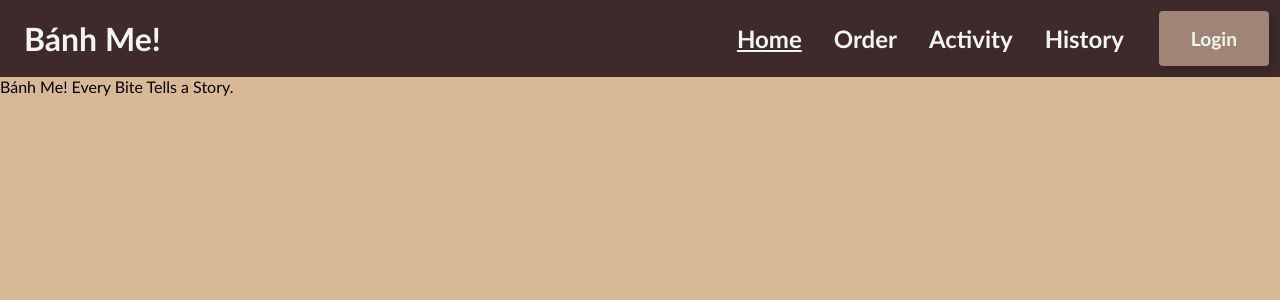
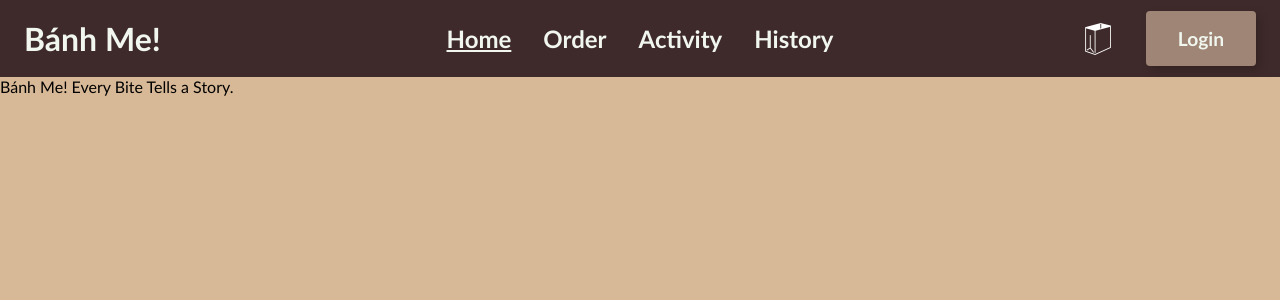
Before and after one commit to phuongwhuynh/BanhMe, a PHP site: page / in a window 1280 px wide. Shown: the top 300 px of the page. Run offline with PHP 8.4, Linux system fonts and the light colour scheme.

Commit message:
Add files via upload

```diff
--- a/app/views/layout.php
+++ b/app/views/layout.php
@@ -17,7 +17,7 @@
 </head>
 <body>
   <header>
-    <div class="logo-container">
+    <div class="left-header">
       <a href="index.php?page=home" class="logo">Bánh Me!</a>
     </div>
     <nav>
@@ -28,8 +28,11 @@
       <li><a href="index.php?page=history" class="navbar-button <?php echo ($page == 'history') ? 'active' : ''; ?>">History</a></li>
       </ul>
     </nav>
-    <div class="login-container">
-      <a href="index.php?page=home" class="login-button">Login</a>
+    <div class="right-header">
+        <a href="index.php?page=home">
+          <img class="cart-image" src="public/images/cart.png">
+        </a>
+        <a href="index.php?page=home" class="login-button">Login</a>
     </div>
   </header>
 
--- a/public/css/style.css
+++ b/public/css/style.css
@@ -23,8 +23,8 @@
 }
 
 
-.logo-container{
-    flex:6;
+.left-header{
+    flex:1;
     display: flex;
     align-items: center;
     justify-content: left;
@@ -39,7 +39,7 @@
 }
 
 nav ul {
-    flex:3;
+    flex:1;
     display: flex;
     justify-content: center;
     align-items: center;
@@ -72,14 +72,23 @@
     text-decoration: underline;
 }
 
-
-.login-container {
+.right-header {
     flex:1;
     display: flex;
+    justify-content: right;
     align-items: center;
-    justify-content: center;
+}
+
+
+
+
+.cart-image {
+    display: block;
+    width: auto;
+    height: 2rem;
 
 }
+
 .login-button {
     color: var(--cream);
     font-weight: bold;
@@ -87,6 +96,8 @@
     text-decoration: none;
     background-color:  var(--brown2);
     padding:1rem 2rem;
+    margin-left: 2rem;
+    margin-right:1rem;
     border-radius: 4px;
     box-shadow: 4px 4px 10px rgba(0, 0, 0, 0.2);
     transition: color 0.2s ease-in-out;
```
Also changed, not shown: app/views/order.php (+46 -8 lines), ddl_script.sql (+13 -7 lines), app/views/banh_mi_bot_loc.jpg (added), public/images/cart.png (added), 1 other file.
